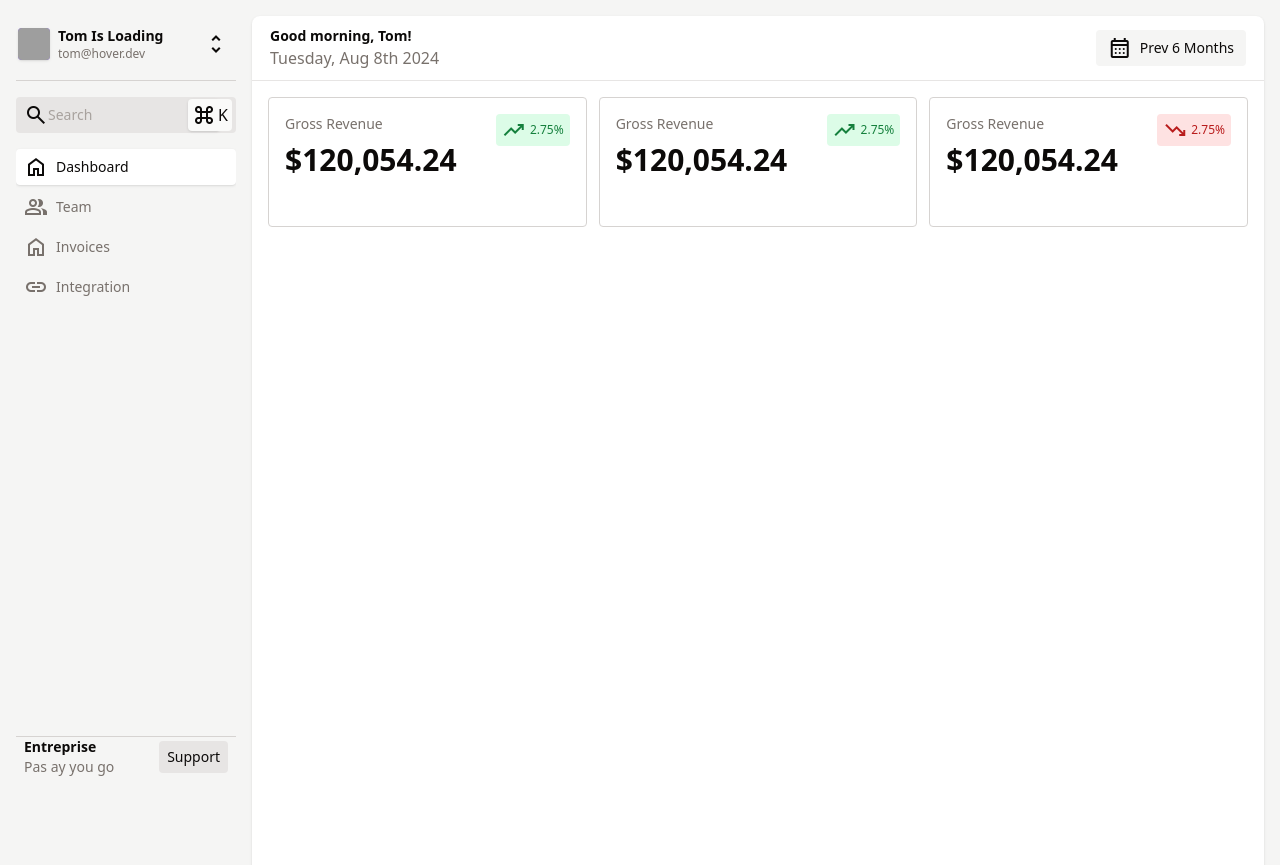
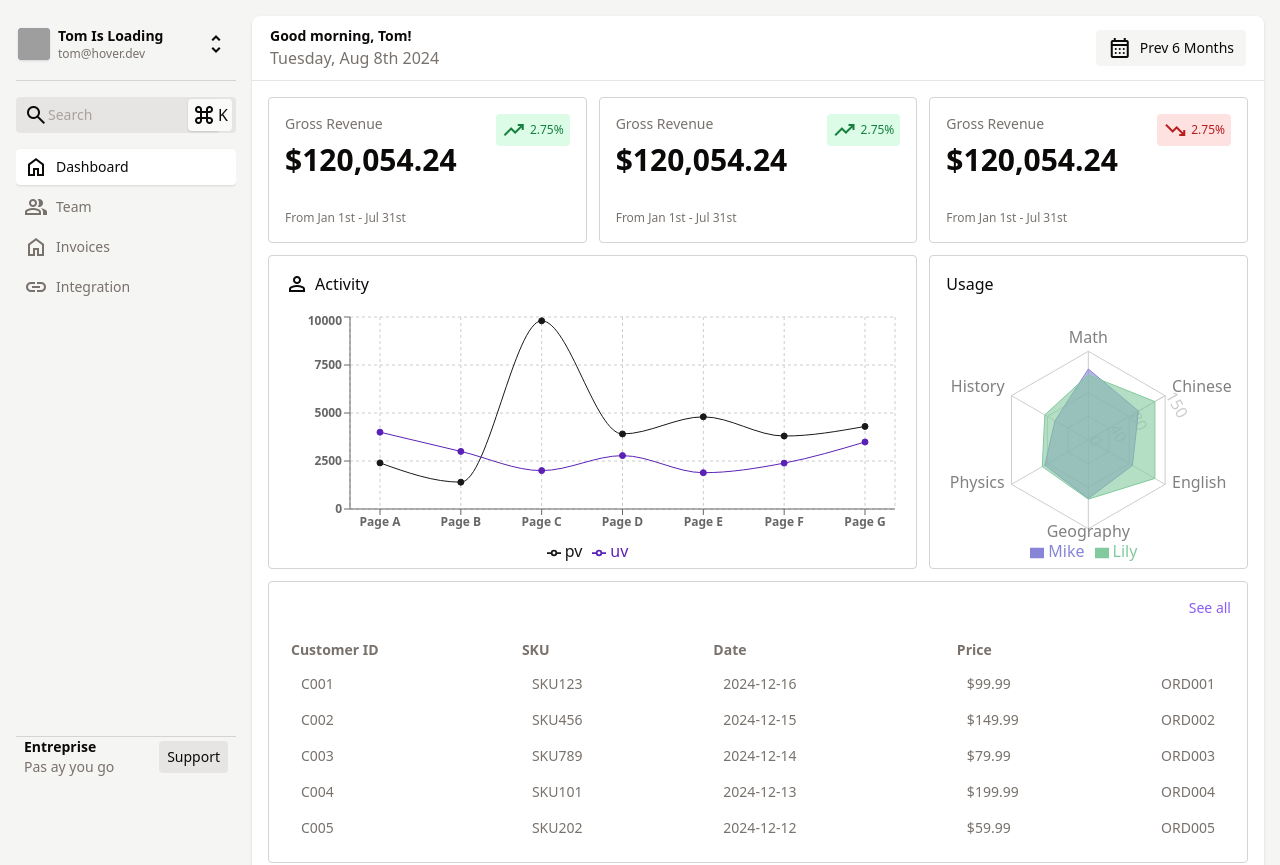
Before and after one commit to aymendamak/financial-dashboard, a React (Vite) app: page / in a window 1280 px wide. Shown: the top 865 px of the page. Built offline with nearby package versions, Linux system fonts and the light colour scheme; grey boxes are pictures that could not be loaded.

Commit message:
Add recent transactions table

```diff
--- a/package.json
+++ b/package.json
@@ -13,7 +13,8 @@
     "cmdk": "^1.0.4",
     "material-symbols": "^0.27.2",
     "react": "^18.3.1",
-    "react-dom": "^18.3.1"
+    "react-dom": "^18.3.1",
+    "recharts": "^2.15.0"
   },
   "devDependencies": {
     "@eslint/js": "^9.15.0",
--- /dev/null
+++ b/src/components/Dashboard/ActivityGraph.tsx
@@ -0,0 +1,103 @@
+import React from "react";
+import {
+  LineChart,
+  Line,
+  XAxis,
+  YAxis,
+  CartesianGrid,
+  Tooltip,
+  Legend,
+  ReferenceLine,
+  ResponsiveContainer,
+} from "recharts";
+
+const data = [
+  {
+    name: "Page A",
+    uv: 4000,
+    pv: 2400,
+    amt: 2400,
+  },
+  {
+    name: "Page B",
+    uv: 3000,
+    pv: 1398,
+    amt: 2210,
+  },
+  {
+    name: "Page C",
+    uv: 2000,
+    pv: 9800,
+    amt: 2290,
+  },
+  {
+    name: "Page D",
+    uv: 2780,
+    pv: 3908,
+    amt: 2000,
+  },
+  {
+    name: "Page E",
+    uv: 1890,
+    pv: 4800,
+    amt: 2181,
+  },
+  {
+    name: "Page F",
+    uv: 2390,
+    pv: 3800,
+    amt: 2500,
+  },
+  {
+    name: "Page G",
+    uv: 3490,
+    pv: 4300,
+    amt: 2100,
+  },
+];
+
+const ActivityGraph = () => {
+  return (
+    <div className="col-span-8 overflow-hidden rounded border border-stone-300">
+      <div className="p-4">
+        <h3 className="flex items-center gap-1.5 font-medium">
+          <span className="material-symbols-outlined">person</span> Activity
+        </h3>
+      </div>
+
+      <div className="px-4 h-64">
+        <ResponsiveContainer width="100%" height="100%">
+          <LineChart width={500} height={300} data={data}>
+            <CartesianGrid strokeDasharray="3 3" />
+            <XAxis
+              dataKey="name"
+              className="text-xs font-bold"
+              padding={{ left: 30, right: 30 }}
+            />
+            <YAxis className="text-xs font-bold" />
+            <Tooltip
+              wrapperClassName="text-xs rounded"
+              labelClassName="text-xs text-stone-500"
+            />
+            <Legend />
+            <Line
+              type="monotone"
+              dataKey="pv"
+              stroke="#18181b"
+              fill="#18181b"
+              activeDot={{ r: 8 }}
+            />
+            <Line
+              type="monotone"
+              dataKey="uv"
+              stroke="#5b21b6"
+              fill="#5b21b6"
+            />
+          </LineChart>
+        </ResponsiveContainer>
+      </div>
+    </div>
+  );
+};
+
+export default ActivityGraph;
--- a/src/components/Dashboard/Grid.tsx
+++ b/src/components/Dashboard/Grid.tsx
@@ -1,10 +1,16 @@
-import React from "react";
+import ActivityGraph from "./ActivityGraph";
+import RecentTransactions from "./RecentTransactions";
 import StatCards from "./StatCards";
+import UsageRadar from "./UsageRadar";
 
 const Grid = () => {
   return (
     <div className="px-4 grid gap-3 grid-cols-12">
       <StatCards />
+
+      <ActivityGraph />
+      <UsageRadar />
+      <RecentTransactions />
     </div>
   );
 };
--- /dev/null
+++ b/src/components/Dashboard/RecentTransactions.tsx
@@ -0,0 +1,100 @@
+const sampleData = [
+  {
+    cusId: "C001",
+    sku: "SKU123",
+    date: "2024-12-16",
+    price: 99.99,
+    order: "ORD001",
+  },
+  {
+    cusId: "C002",
+    sku: "SKU456",
+    date: "2024-12-15",
+    price: 149.99,
+    order: "ORD002",
+  },
+  {
+    cusId: "C003",
+    sku: "SKU789",
+    date: "2024-12-14",
+    price: 79.99,
+    order: "ORD003",
+  },
+  {
+    cusId: "C004",
+    sku: "SKU101",
+    date: "2024-12-13",
+    price: 199.99,
+    order: "ORD004",
+  },
+  {
+    cusId: "C005",
+    sku: "SKU202",
+    date: "2024-12-12",
+    price: 59.99,
+    order: "ORD005",
+  },
+];
+
+const RecentTransactions = () => {
+  return (
+    <div className="col-span-12 p-4 rounded border border-stone-300">
+      <div className="mb-4 flex items-center justify-between">
+        <h3 className="flex items-center gap-1.5"></h3>
+        <button className="text-sm text-violet-500 hover:underline">
+          {" "}
+          See all{" "}
+        </button>
+      </div>
+
+      <table className="w-full table auto">
+        <TableHead />
+
+        <tbody>
+          {sampleData.map((item, index) => (
+            <TableRow key={index} {...item} />
+          ))}
+        </tbody>
+      </table>
+    </div>
+  );
+};
+
+const TableHead = () => {
+  return (
+    <thead>
+      <tr className="text-sm font-normal text-stone-500">
+        <th className="text-start p-1.5">Customer ID</th>
+        <th className="text-start p-1.5">SKU</th>
+        <th className="text-start p-1.5">Date</th>
+        <th className="text-start p-1.5">Price</th>
+        <th className="w-8"></th>
+      </tr>
+    </thead>
+  );
+};
+
+const TableRow = ({
+  cusId,
+  sku,
+  date,
+  price,
+  order,
+}: {
+  cusId: string;
+  sku: string;
+  date: string;
+  price: number;
+  order: string;
+}) => {
+  return (
+    <tr className="text-sm font-normal text-stone-500">
+      <td className="px-4 py-2">{cusId}</td>
+      <td className="px-4 py-2">{sku}</td>
+      <td className="px-4 py-2">{date}</td>
+      <td className="px-4 py-2">${price.toFixed(2)}</td>
+      <td className="px-4 py-2">{order}</td>
+    </tr>
+  );
+};
+export default RecentTransactions;
--- a/src/components/Dashboard/StatCards.tsx
+++ b/src/components/Dashboard/StatCards.tsx
@@ -66,6 +66,8 @@
           {pillText}
         </span>
       </div>
+
+      <p className="text-xs text-stone-500"> {period} </p>
     </div>
   );
 };
--- /dev/null
+++ b/src/components/Dashboard/UsageRadar.tsx
@@ -0,0 +1,88 @@
+import React, { PureComponent } from "react";
+import {
+  Radar,
+  RadarChart,
+  PolarGrid,
+  Legend,
+  PolarAngleAxis,
+  PolarRadiusAxis,
+  ResponsiveContainer,
+} from "recharts";
+
+const data = [
+  {
+    subject: "Math",
+    A: 120,
+    B: 110,
+    fullMark: 150,
+  },
+  {
+    subject: "Chinese",
+    A: 98,
+    B: 130,
+    fullMark: 150,
+  },
+  {
+    subject: "English",
+    A: 86,
+    B: 130,
+    fullMark: 150,
+  },
+  {
+    subject: "Geography",
+    A: 99,
+    B: 100,
+    fullMark: 150,
+  },
+  {
+    subject: "Physics",
+    A: 85,
+    B: 90,
+    fullMark: 150,
+  },
+  {
+    subject: "History",
+    A: 65,
+    B: 85,
+    fullMark: 150,
+  },
+];
+
+export default class UsageRadar extends PureComponent {
+  static demoUrl =
+    "https://codesandbox.io/p/sandbox/radar-chart-specified-domain-l68xry";
+
+  render() {
+    return (
+      <div className="col-span-4 overflow-hidden rounded border border-stone-300">
+        <div className="p-4">
+          <h3 className="flex items-center gap-1.5 font-medium">Usage</h3>
+        </div>
+        <div className="h-64 px-4">
+          <ResponsiveContainer width="100%" height="100%">
+            <RadarChart cx="50%" cy="50%" outerRadius="80%" data={data}>
+              <PolarGrid />
+              <PolarAngleAxis dataKey="subject" />
+              <PolarRadiusAxis angle={30} domain={[0, 150]} />
+              <Radar
+                name="Mike"
+                dataKey="A"
+                stroke="#8884d8"
+                fill="#8884d8"
+                fillOpacity={0.6}
+              />
+              <Radar
+                name="Lily"
+                dataKey="B"
+                stroke="#82ca9d"
+                fill="#82ca9d"
+                fillOpacity={0.6}
+              />
+              <Legend />
+            </RadarChart>
+          </ResponsiveContainer>
+        </div>
+      </div>
+    );
+  }
+}
--- a/src/components/SideBar/AccountToggle.tsx
+++ b/src/components/SideBar/AccountToggle.tsx
@@ -1,5 +1,3 @@
-import { FiChevronDown, FiChevronUp } from "react-icons/fi";
-
 const AccountToggle = () => {
   return (
     <div className="border-b mb-4 mt-2 pb-4 border-stone-300">
--- a/src/components/SideBar/Plan.tsx
+++ b/src/components/SideBar/Plan.tsx
@@ -1,5 +1,3 @@
-import React from "react";
-
 const Plan = () => {
   return (
     <div className="flex sticky top-[calc(100vh_-_48px_-_16px)] flex-col 5-12 border-t px-2 border-stone-300 justify-end text-sm">
--- a/tsconfig.app.json
+++ b/tsconfig.app.json
@@ -17,8 +17,8 @@
 
     /* Linting */
     "strict": true,
-    "noUnusedLocals": true,
-    "noUnusedParameters": true,
+    "noUnusedLocals": false,
+    "noUnusedParameters": false,
     "noFallthroughCasesInSwitch": true,
     "noUncheckedSideEffectImports": true
   },
```
Also changed, not shown: 1 other file (tests, documents, lock files or other folders).
